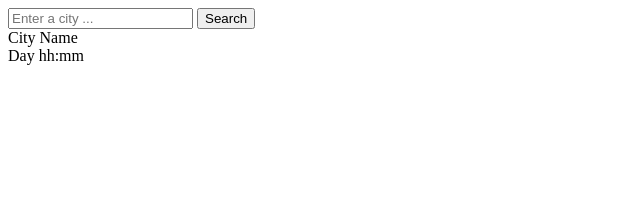
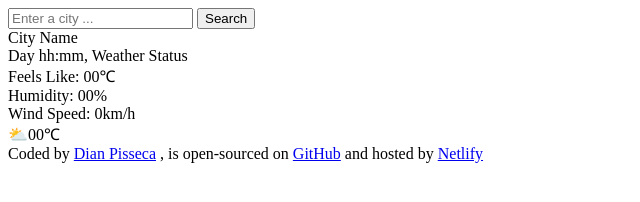
Before and after one commit to dianpisseca/vanilla-weather-app, a plain HTML site: page index.html in a window 1280 px wide. Shown: the whole page, without its empty margins (0-640 px from the left). Drawn offline with Linux system fonts and the light colour scheme.

Commit message:
Updated html and footer

```diff
--- a/index.html
+++ b/index.html
@@ -10,7 +10,30 @@
       <input type="search" placeholder="Enter a city ..." />
       <input type="submit" value="Search" />
     </form>
-    <div class="city">City Name</div>
-    <div class="current-time">Day hh:mm</div>
+    <div>City Name</div>
+    <div>Day hh:mm<span>, Weather Status</span></div>
+    <div>Feels Like: <span>00</span>℃</div>
+    <div>Humidity: <span>00</span>%</div>
+    <div>Wind Speed: <span>0</span>km/h</div>
+    <div>⛅<span>00</span>℃</div>
+    <div>
+      Coded by
+      <a href="https://www.linkedin.com/in/dianpisseca/" target="_blank"
+        >Dian Pisseca</a
+      >
+      <span
+        >, is open-sourced on
+        <a
+          href="https://github.com/dianpisseca/vanilla-weather-app"
+          target="_blank"
+          >GitHub</a
+        > </span
+      ><span
+        >and hosted by
+        <a href="https://dp-weather-app.netlify.app/" target="_blank"
+          >Netlify</a
+        ></span
+      >
+    </div>
   </body>
 </html>
```
